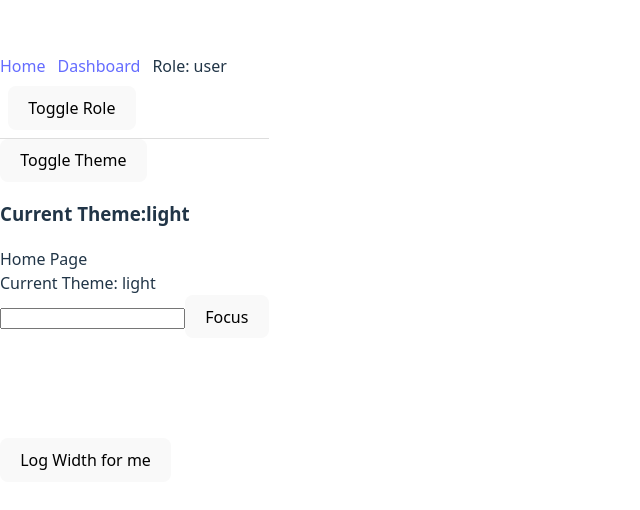
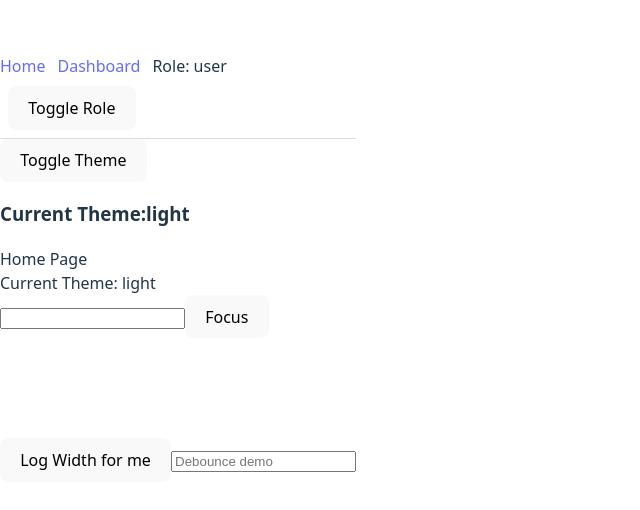
Before and after one commit to abhinit2050/anchor, a React (Vite) app: page / in a window 1280 px wide. Shown: the part 132-642 px from the top of the page, without its empty margins (0-640 px from the left). Built offline with nearby package versions, Linux system fonts and the light colour scheme.

Commit message:
useDebounce hook added

```diff
--- /dev/null
+++ b/src/hooks/useDebounce.ts
@@ -0,0 +1,18 @@
+import { useEffect,  useState } from "react"
+
+
+export const useDebounce = <T>(value:T, delay:number):T=>{
+
+    const [debouncedValue, setDebo8uncedValue] = useState(value);
+
+    useEffect(()=>{
+        const timerId = setTimeout(()=>{
+            setDebo8uncedValue(value)
+        },delay)
+
+        return ()=>{clearTimeout(timerId)}
+    },[value, delay])
+
+    return debouncedValue;
+
+}
--- a/src/pages/Home.tsx
+++ b/src/pages/Home.tsx
@@ -1,21 +1,41 @@
+import { useEffect, useState } from "react";
 import FocusDemo from "../dev/FocusDemo";
 import MeasureDemo from "../dev/MeasureDemo";
+import { useDebounce } from "../hooks/useDebounce";
 import { useTheme } from "../ui/themeContext"
 
 const Home = () => {
 
   const {state} = useTheme();
+  const [searchVal, setSearchVal] = useState<string>("");
+
+  const debouncedValue = useDebounce(searchVal, 300);
+
+
+    console.log("Immediate value", searchVal);
+  console.log("Debounced value", debouncedValue);
+
+  useEffect(() => {
+  if (!debouncedValue) return;
+
+  console.log("🔥 API call with:", debouncedValue);
+}, [debouncedValue]);
 
 
   return (
     <>
-    <div>Home Page</div>
-    <div>Current Theme: {state?.theme}</div>
+      <div>Home Page</div>
+      <div>Current Theme: {state?.theme}</div>
       <FocusDemo />
       <MeasureDemo />
-
+      <input
+        type="text"
+        value={searchVal}
+        onChange={(e) => setSearchVal(e.target.value)}
+        placeholder="Debounce demo"
+      />
     </>
-  )
+  );
 }
 
 export default Home
```
